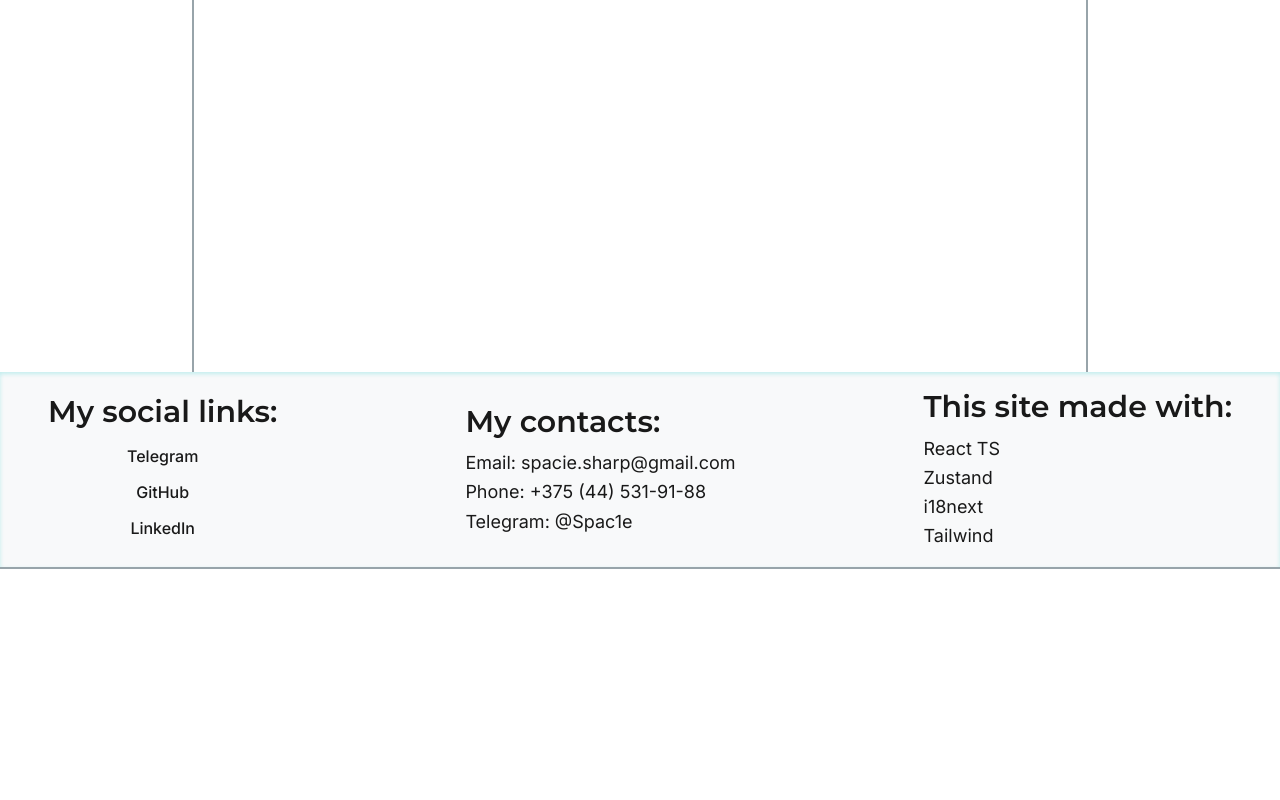
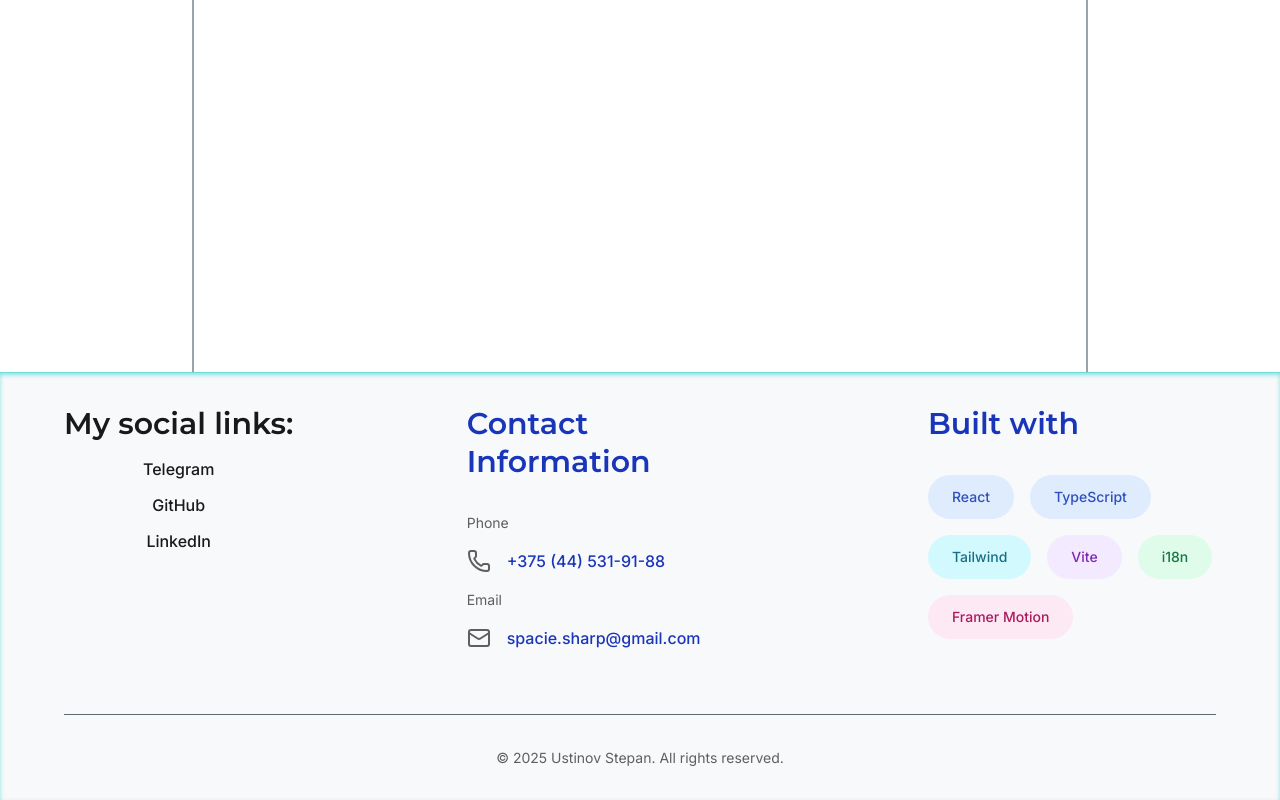
Before and after one commit to ArahabakiGod/arahabakigod.github.io, a React (Vite) app: page / in a window 1280 px wide. Shown: the part 1324-2124 px from the top of the page. Before the commit the page ends 1893 px from the top, so only its background shows below. Built offline with nearby package versions, Linux system fonts and the light colour scheme.

Commit message:
Navigation menu base created.  Footer improved.

```diff
--- a/package.json
+++ b/package.json
@@ -18,10 +18,12 @@
     "framer-motion": "^12.23.12",
     "i18next": "^25.4.2",
     "i18next-browser-languagedetector": "^8.2.0",
+    "lucide-react": "^0.544.0",
     "postcss": "^8.5.6",
     "react": "^19.1.1",
     "react-dom": "^19.1.1",
     "react-i18next": "^15.7.3",
+    "react-icons": "^5.5.0",
     "react-router-dom": "^7.8.2",
     "yup": "^1.7.0",
     "zustand": "^5.0.8"
--- a/src/components/footer/Contacts.tsx
+++ b/src/components/footer/Contacts.tsx
@@ -1,16 +1,66 @@
+import { useTranslation } from "react-i18next";
 import { Typography } from "../common";
+import { Phone, Mail } from "lucide-react";
+import type { FooterContact } from "./types";
 
-function Contacts() {
+const Contacts: React.FC = () => {
+  const { t } = useTranslation("portfolio");
+
+  const contacts: FooterContact[] = [
+    {
+      type: "phone",
+      label: t("contact.social.phone"),
+      value: "+375 (44) 531-91-88",
+      href: "tel:+375445319188",
+    },
+    {
+      type: "email",
+      label: t("contact.social.email"),
+      value: "spacie.sharp@gmail.com",
+      href: "mailto:spacie.sharp@gmail.com",
+    },
+  ];
+
+  const getIcon = (type: FooterContact["type"]) => {
+    switch (type) {
+      case "phone":
+        return <Phone className="w-3 h-3" />;
+      case "email":
+        return <Mail className="w-3 h-3" />;
+      default:
+        return null;
+    }
+  };
+
   return (
-    <div className="flex flex-col">
-      <Typography variant="h4" className="pb-1">
-        My contacts:
+    <div className="w-full md:w-[25%]">
+      <Typography variant="h4" color="secondary" className="mb-4">
+        {t("footer.contact")}
       </Typography>
-      <Typography>Email: spacie.sharp@gmail.com</Typography>
-      <Typography>Phone: +375 (44) 531-91-88</Typography>
-      <Typography>Telegram: @Spac1e</Typography>
+      <div className="space-y-2">
+        {contacts.map((contact) => (
+          <div key={contact.type}>
+            <Typography variant="caption" color="muted" className="mb-2 block">
+              {contact.label}
+            </Typography>
+            <a
+              href={contact.href}
+              className="
+                flex items-center gap-2 rounded-lg group
+                text-text-secondary hover:text-primary
+                hover:bg-hover transition-all duration-200
+              "
+            >
+              <span className="text-text-muted group-hover:text-primary transition-colors">
+                {getIcon(contact.type)}
+              </span>
+              <span className="font-medium">{contact.value}</span>
+            </a>
+          </div>
+        ))}
+      </div>
     </div>
   );
-}
+};
 
 export default Contacts;
--- a/src/components/footer/Footer.tsx
+++ b/src/components/footer/Footer.tsx
@@ -1,15 +1,29 @@
+import React from "react";
+import { Typography } from "../common";
+import Links from "./Links";
 import Contacts from "./Contacts";
-import Links from "./Links";
 import TechStack from "./TechStack";
+import { useTranslation } from "react-i18next";
 
-function Footer() {
+const Footer: React.FC = () => {
+  const { t } = useTranslation("portfolio");
+
   return (
-    <div className="flex h-full py-2 px-6 flex-row left-0 bg-background-secondary opacity-90 w-full justify-between items-center px-2 h-12 border-b-2 border-border-light inset-shadow-sm inset-shadow-accent/40">
-      <Links />
-      <Contacts />
-      <TechStack />
-    </div>
+    <footer className="bg-background-secondary opacity-90 border-t border-accent py-4 px-4 inset-shadow-sm inset-shadow-accent/80">
+      <div className="max-w-6xl mx-auto">
+        <div className="flex flex-col md:flex-row gap-8 md:gap-0 md:justify-between">
+          <Links />
+          <Contacts />
+          <TechStack />
+        </div>
+        <div className="mt-8 pt-4 border-t border-border text-center">
+          <Typography variant="caption" color="muted">
+            {t("footer.copyright")}
+          </Typography>
+        </div>
+      </div>
+    </footer>
   );
-}
+};
 
 export default Footer;
--- a/src/components/footer/TechStack.tsx
+++ b/src/components/footer/TechStack.tsx
@@ -1,17 +1,63 @@
+import React from "react";
 import { Typography } from "../common";
+import type { TechStackItem } from "./types";
+import { useTranslation } from "react-i18next";
 
-function TechStack() {
+const TechStack: React.FC = () => {
+  const { t } = useTranslation("portfolio");
+
+  const technologies: TechStackItem[] = [
+    {
+      name: "React",
+      color: "bg-blue-100 text-blue-800 dark:bg-blue-900 dark:text-blue-200",
+    },
+    {
+      name: "TypeScript",
+      color: "bg-blue-100 text-blue-800 dark:bg-blue-900 dark:text-blue-200",
+    },
+    {
+      name: "Tailwind",
+      color: "bg-cyan-100 text-cyan-800 dark:bg-cyan-900 dark:text-cyan-200",
+    },
+    {
+      name: "Vite",
+      color:
+        "bg-purple-100 text-purple-800 dark:bg-purple-900 dark:text-purple-200",
+    },
+    {
+      name: "i18n",
+      color:
+        "bg-green-100 text-green-800 dark:bg-green-900 dark:text-green-200",
+    },
+    {
+      name: "Framer Motion",
+      color: "bg-pink-100 text-pink-800 dark:bg-pink-900 dark:text-pink-200",
+    },
+  ];
+
   return (
-    <div className="flex flex-col">
-      <Typography variant="h4" className="pb-1">
-        This site made with:
+    <div className="w-full md:w-[25%]">
+      <Typography variant="h4" color="secondary" className="mb-4">
+        {t("footer.techStack")}
       </Typography>
-      <Typography>React TS</Typography>
-      <Typography>Zustand</Typography>
-      <Typography>i18next</Typography>
-      <Typography>Tailwind</Typography>
+
+      <div className="flex flex-wrap gap-2">
+        {technologies.map((tech) => (
+          <span
+            key={tech.name}
+            className={`
+              px-3 py-1.5 rounded-full text-sm font-medium
+              transition-all duration-200 cursor-default
+              hover:scale-105 hover:shadow-sm
+              ${tech.color || "bg-primary/10 text-primary"}
+            `}
+          >
+            {tech.name}
+          </span>
+        ))}
+      </div>
     </div>
   );
-}
+};
 
 export default TechStack;
--- a/src/components/footer/types.ts
+++ b/src/components/footer/types.ts
@@ -0,0 +1,19 @@
+export interface SocialLink {
+    name: string;
+    icon: React.ReactNode;
+    href: string;
+    color?: string;
+    ariaLabel?: string;
+}
+
+export interface FooterContact {
+    type: 'phone' | 'email';
+    label: string;
+    value: string;
+    href: string;
+}
+
+export interface TechStackItem {
+    name: string;
+    color?: string;
+}
--- a/src/components/header/NavItem.tsx
+++ b/src/components/header/NavItem.tsx
@@ -1,7 +1,30 @@
-function NavItem() {
-  return (
-    <div>NavItem</div>
-  )
+import { useTranslation } from "react-i18next";
+import { scrollToElement } from "../../utils/navItems";
+import { Button } from "../common";
+
+interface NavItemProps {
+  title: string;
+  scrollTarget: string;
+  className?: string;
 }
 
-export default NavItem
+export const NavItem: React.FC<NavItemProps> = ({
+  title,
+  scrollTarget,
+  className = "",
+}) => {
+  const { t } = useTranslation("navigation");
+
+  const handleClick = (e: React.MouseEvent) => {
+    e.preventDefault();
+    scrollToElement(scrollTarget);
+  };
+
+  return (
+    <Button onClick={handleClick} variant="outlined" className={className}>
+      {t(title.split(".")[1])}
+    </Button>
+  );
+};
+
+export default NavItem;
--- a/src/components/header/NavMenu.tsx
+++ b/src/components/header/NavMenu.tsx
@@ -1,7 +1,10 @@
+import { navItems } from "../../utils/navItems"
+import NavItem from "./NavItem"
+
 function NavMenu() {
   return (
-    <div className="flex flex-row">
-      {}
+    <div className="flex flex-row gap-2">
+      {navItems.map((item) => <NavItem key={item.scrollTarget} title={item.titleKey} scrollTarget={item.scrollTarget}/>)}
     </div>
   )
 }
--- a/src/locales/en/portfolio.json
+++ b/src/locales/en/portfolio.json
@@ -37,12 +37,14 @@
             "github": "GitHub",
             "linkedin": "LinkedIn",
             "telegram": "Telegram",
-            "email": "Email"
+            "email": "Email",
+            "phone": "Phone"
         }
     },
     "footer": {
         "links": "Useful Links",
         "contact": "Contact Information",
-        "techStack": "Built with"
+        "techStack": "Built with",
+        "copyright": "© 2025 Ustinov Stepan. All rights reserved."
     }
 }
--- a/src/locales/ru/portfolio.json
+++ b/src/locales/ru/portfolio.json
@@ -37,12 +37,14 @@
             "github": "GitHub",
             "linkedin": "LinkedIn",
             "telegram": "Telegram",
-            "email": "Email"
+            "email": "Email",
+            "phone": "Телефон"
         }
     },
     "footer": {
         "links": "Полезные ссылки",
         "contact": "Контактная информация",
-        "techStack": "Сделано с помощью"
+        "techStack": "Сделано с помощью",
+        "copyright": "© 2025 Устинов Степан. Все права защищены."
     }
 }
```
Also changed, not shown: 1 other file (tests, documents, lock files or other folders).
